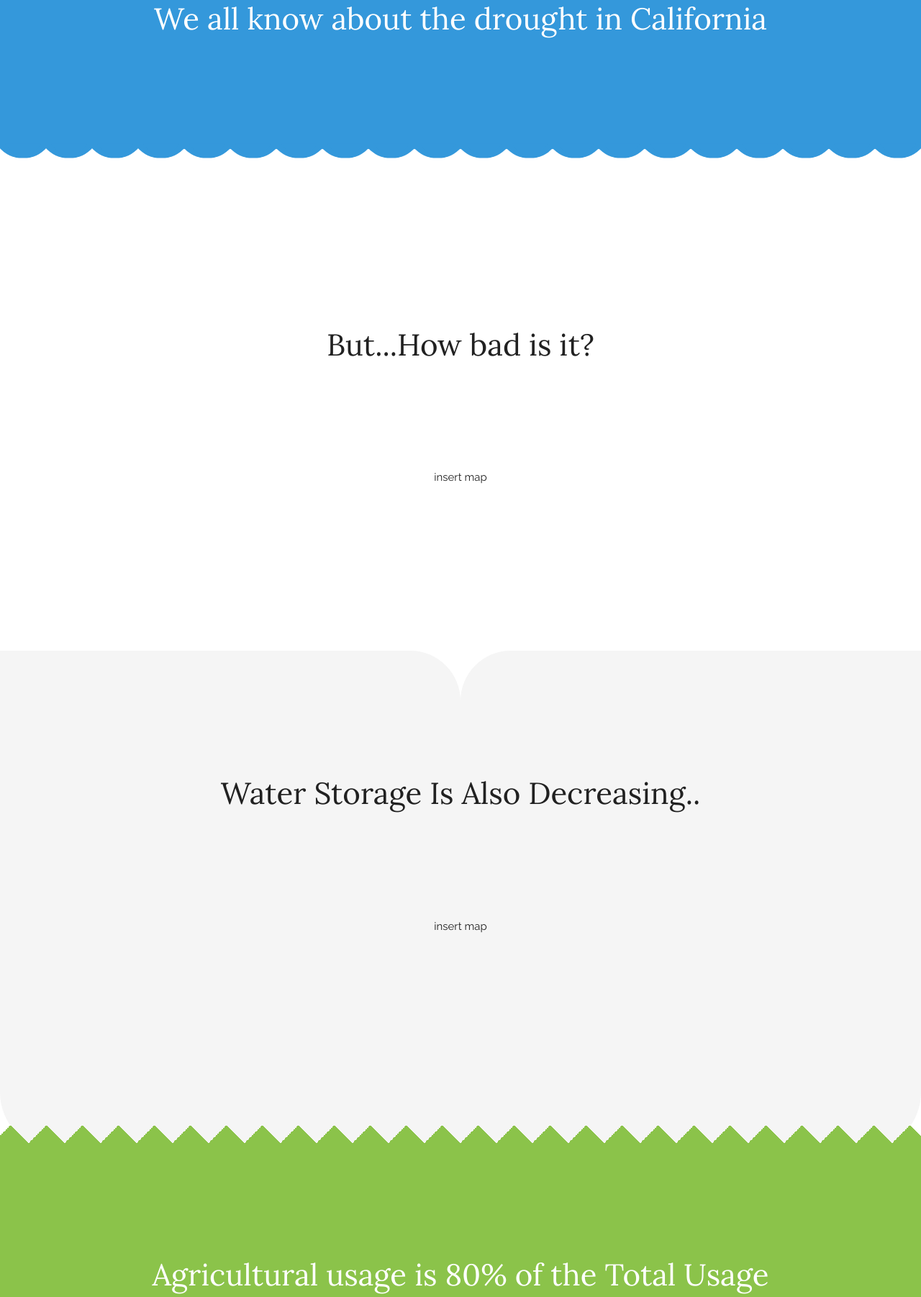
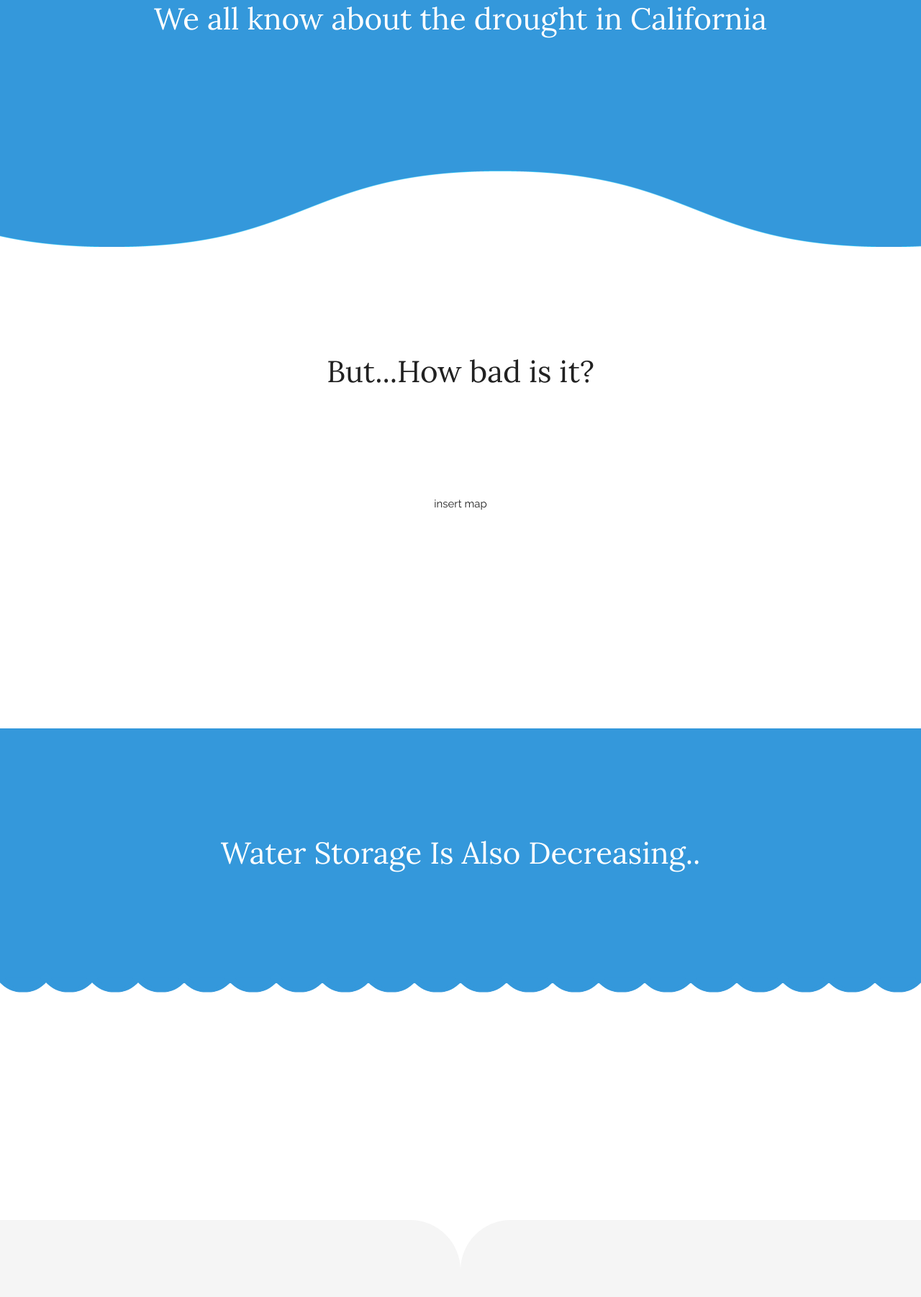
Before and after one commit to dandanbang/watergotback, a PHP site: page / in a window 1280 px wide; the page is wider, and only the part inside the window is pictured. Shown: the part 147-1949 px from the top of that part at 72% size. Run offline with PHP 8.4, Linux system fonts and the light colour scheme; some libraries are stand-ins or nearby versions.

Commit message:
water animation

```diff
--- /dev/null
+++ b/css/animation.css
@@ -0,0 +1,78 @@
+/* INTRO ANIMATION: LITTLE WAVES ON START */
+
+#intro .drop-graph span{ transition: all 1s ease-in-out; }
+#drops-wall .drops-row .blue-bg{ transition: all 1.2s ease; }
+#drops-wall .drops-counter .counter span{ transition: all 1s ease-in-out; transition-delay: 0.3s; }
+.deep-sea{ transition: all 1s ease; }
+
+@keyframes dropWave
+{
+  0%   {background-position: 0px 0px;}
+100%  {background-position: 1930px 0px;}
+}
+
+@-moz-keyframes dropWave
+{
+  0%   {background-position: 0px 0px;}
+100%  {background-position: 1930px 0px;}
+}
+
+@-webkit-keyframes dropWave
+{
+  0%   {background-position: 0px 0px;}
+100%  {background-position: 1930px 0px;}
+}
+
+.deep-sea .wave{ animation: dropWave 2.5s infinite linear; }
+
+/*STATS*/
+
+@keyframes statsRotate
+{
+  0% {transform: rotate3d(1,-1,1,0deg);}
+50% {transform: rotate3d(1,-1,1,180deg);}
+100% {transform: rotate3d(1,-1,1,360deg);}
+}
+
+#stats .content { perspective: 980px; }
+#stats .report .istogram{
+  transform: rotateX(0deg);
+  transition: all 0.3s linear;
+  transform-style: preserve-3d;
+  backface-visibility: hidden;
+}
+
+#stats .report .istogram.hide{ transform: rotateX(91deg); }
+
+/*INVISIBLE PARTS*/
+
+#stats .invisible-parts .zoom{
+  transform: rotateX(-91deg);
+  transition: all 0.3s linear;
+  transform-style: preserve-3d;
+  backface-visibility: hidden;
+}
+
+#stats .invisible-parts .zoom.show{ transform: rotateX(0deg); }
+#stats .invisible-parts .zoom .resume .text-container{ transition: all 0.1s ease; }
+
+#svg-water{
+  position: relative;
+  transition: transform 1s ease;
+  transform-style: flat;
+  transform: scale(1,1) translate3d(0,0,0);
+}
+
+#svg-water.zoom1{
+  transform-origin: 99.1% 99.1%;
+  transform: scale(5.5,5.5) !important;
+}
+
+#svg-water.zoom2{
+  transform-origin: 99.5% 100%;
+  transform: scale(2.5,2.5) !important;
+}
+
+#svg-water.zoom3{
+  transform-origin: 100% 100%;
+}
--- a/css/main.css
+++ b/css/main.css
@@ -171,3 +171,16 @@ h3 {
     background-color: white;
     color: #212121;
 }
+
+
+.wave-top {
+  background: url("images/bg-wave-large.png") repeat;
+  height: 120px;
+  animation: dropWave 2.5s infinite linear;
+}
+
+.wave-bottom {
+  background: url("images/bg-wave-large-flip.png") repeat;
+  height: 144px;
+  animation: dropWave 2.5s infinite linear;
+}
--- a/index.html
+++ b/index.html
@@ -10,6 +10,10 @@
         <link rel="stylesheet" type="text/css" href="css/demo.css" />
         <link rel="stylesheet" type="text/css" href="css/icons.css" />
         <link rel="stylesheet" type="text/css" href="css/component.css" />
+        <link rel="stylesheet" type="text/css" href="css/main.css" />
+        <link rel="stylesheet" type="text/css" href="css/animation.css" />
+
+
 
             <!-- Load JS Library -->
         <script type="text/javascript" src="https://code.jquery.com/jquery-2.1.1.min.js"></script>
@@ -27,14 +31,19 @@
 
             <section class="color">
                 <h2>We all know about the drought in California</h2>
-<!--                 <div class="ip-slideshow-wrapper">
-                    <nav>
-                        <span class="ip-nav-left"></span>
-                        <span class="ip-nav-right"></span>
-                    </nav>
-                    <div class="ip-slideshow"></div>
-                </div> -->
             </section>
+            <div class="lighten-4 wave-bottom" style="width: 1450px;"></div>
+
+
+            <section class="col-3 white">
+                <h2>But...How bad is it?</h2>
+                <section>insert map</section>
+            </section>
+
+            <section class="color">
+                <h2>Water Storage Is Also Decreasing..</h2>
+            </section>
+
             <svg id="stamp" xmlns="http://www.w3.org/2000/svg" version="1.1" width="100%" height="100" viewBox="0 0 100 100" preserveAspectRatio="none">
                 <path d="M0 0 Q 2.5 40 5 0
                          Q 7.5 40 10 0
@@ -60,26 +69,31 @@
             </svg>
 
             <section class="col-3 white">
-                <h2>But...How bad is it?</h2>
-                <section>insert map</section>
             </section>
+
             <section class="grey lighten-4 ss-style-roundedsplit">
-                <h2>Water Storage Is Also Decreasing..</h2>
+                <h2>Agricultural usage is 80% of the Total Usage</h2>
                 <section>insert map</section>
 
             </section>
             <section class="light-green ss-style-zigzag">
                 <div class="column">
-                    <h2 class="white-text">Agricultural usage is 80% of the Total Usage</h2>
+                    <h2 class="white-text">We should be worried about ground water</h2>
                     <p></p>
                 </div>
             </section>
             <section class="grey darken-4 ss-style-foldedcorner">
-                <h2 class="white-text">We should be worried about ground water</h2>
+                <h2 class="white-text"What we need is better data collection and data quality</h2>
             </section>
             <section class="color">
                 <h2>What we need is better data collection and data quality</h2>
             </section>
+            <section class="grey lighten-4">
+            </section>
+              <div class="grey lighten-4 wave-top" style="width: 1450px;"></div>
+            <section class="color">
+            </section>
         </div>
+
     </body>
 </html>
```
Also changed, not shown: css/component.css (line endings or trailing spaces), css/images/bg-wave-large-flip.png (added), css/images/bg-wave-large.png (added).
